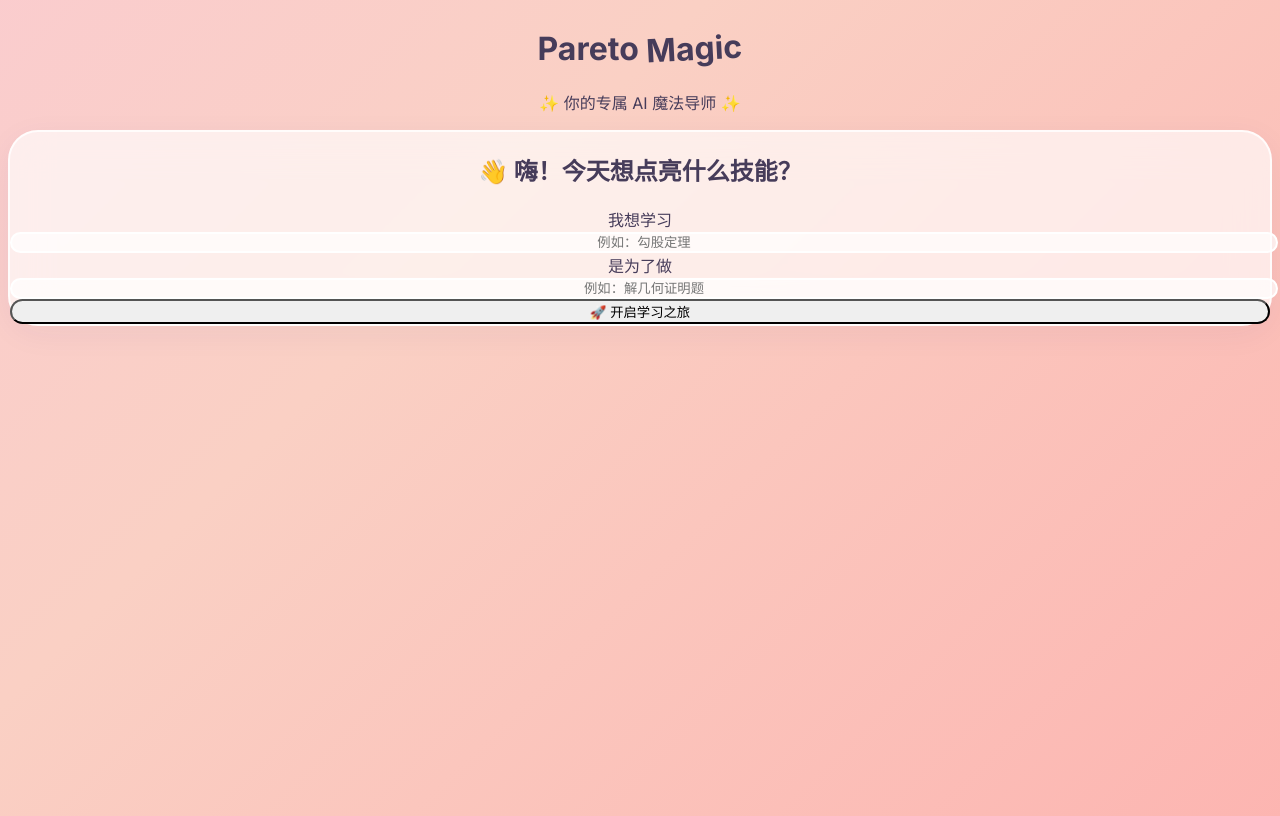
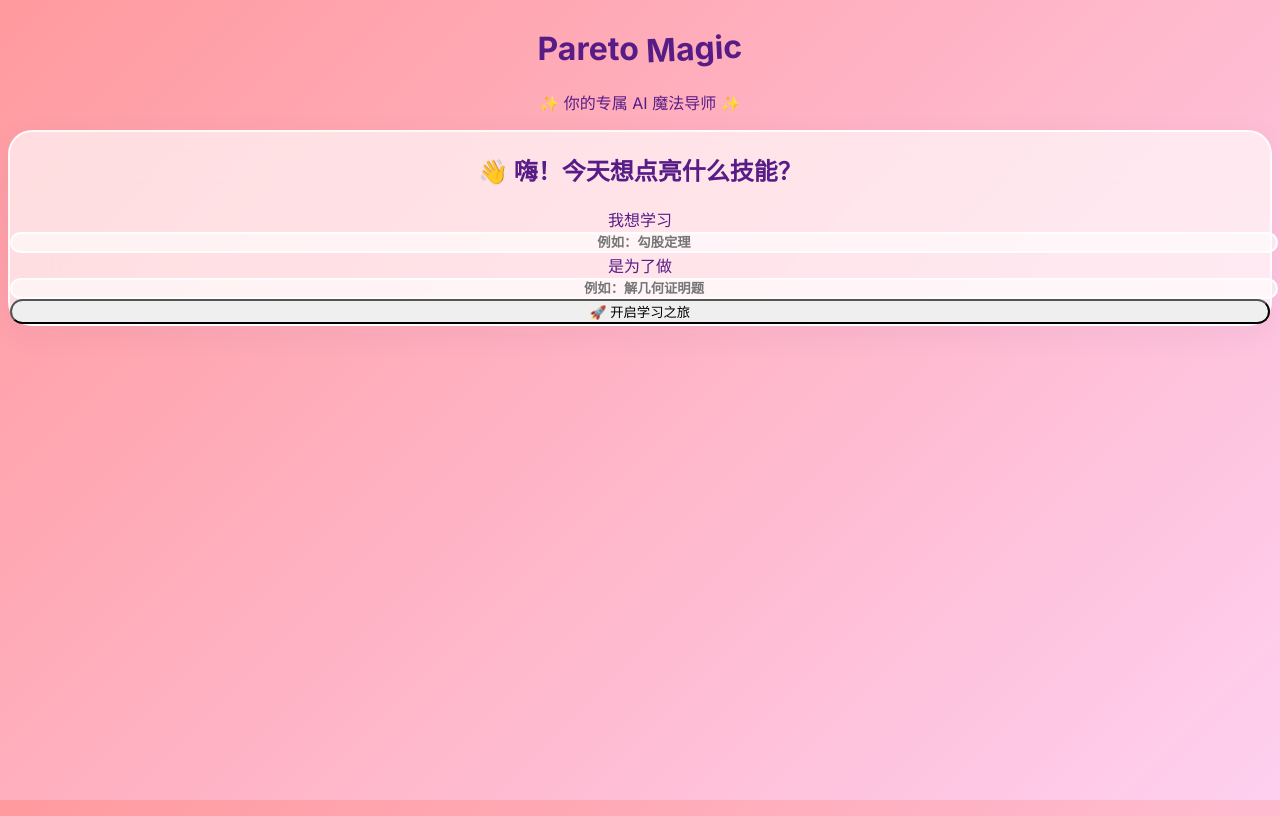
Before and after one commit to patrick1130/Learning-Assistant, a Next.js app: page / in a window 1280 px wide. Built offline with nearby package versions, Linux system fonts and the light colour scheme; what markmap-lib would draw is missing.

Commit message:
Fix: Add package-lock.json for Docker build

```diff
--- a/app/MindMapViewer.tsx
+++ b/app/MindMapViewer.tsx
@@ -20,7 +20,7 @@ export default function MindMapViewer({ markdown, title }: MindMapViewerProps) {
       const { root } = transformer.transform(markdown);
 
       if (!mmRef.current) {
-        // 创建实例，关闭工具栏以保持界面整洁
+        // 创建实例
         mmRef.current = Markmap.create(svgRef.current, {
           zoom: true,
           pan: true,
@@ -48,7 +48,7 @@ export default function MindMapViewer({ markdown, title }: MindMapViewerProps) {
   };
 
   return (
-    <div className="w-full h-[400px] md:h-[500px] bg-white/50 rounded-3xl border border-white/60 shadow-inner relative overflow-hidden group">
+    <div className="w-full h-[400px] bg-white/50 rounded-3xl border border-white/60 shadow-inner relative overflow-hidden group">
 
       {/* 脑图画布 */}
       <svg ref={svgRef} className="w-full h-full block" />
--- a/app/api/generate/route.js
+++ b/app/api/generate/route.js
@@ -9,21 +9,20 @@ export async function POST(req) {
     const openai = new OpenAI({ baseURL: 'https://api.deepseek.com', apiKey });
     const { topic, goal } = await req.json();
 
-    // 针对初中女生的 Prompt
     const systemPrompt = `
       用户是一位初中女生，她想学习 ${topic}，目标是 ${goal}。
       请为她设计一个 "80/20 魔法学习路径"。
 
       【要求】
       1. 输出纯 JSON 格式。
-      2. 语气要像大姐姐一样亲切、鼓励。
-      3. 只提供标题和简短有趣的介绍，不要长篇大论。
+      2. 语气亲切、像大姐姐一样。
+      3. 只提供标题和简短的一句话介绍。不要长篇大论。
 
       【JSON 结构】:
       {
         "core_concepts": [{ "title": "知识碎片名", "short_desc": "一句话可爱的简介" }],
         "mini_projects": [{ "level": "Lv.1", "title": "任务名", "description": "任务简介", "steps": ["步骤1", "步骤2"] }],
-        "pitfalls": [{ "problem": "小怪兽(常见坑)", "solution": "防御术(一句话解法)" }]
+        "pitfalls": [{ "problem": "常见小怪兽(坑)", "solution": "一句话防御术" }]
       }
     `;
 
--- a/app/globals.css
+++ b/app/globals.css
@@ -3,51 +3,46 @@
 @tailwind utilities;
 
 :root {
-  --foreground-rgb: 70, 60, 90;
+  --foreground-rgb: 88, 28, 135;
 }
 
 body {
   color: rgb(var(--foreground-rgb));
-  /* 梦幻粉紫色渐变 */
-  background: linear-gradient(-45deg, #ff9a9e, #fad0c4, #fbc2eb, #a18cd1);
-  background-size: 400% 400%;
-  animation: gradientBG 15s ease infinite;
+  /* 还原截图中的粉色调梦幻渐变 */
+  background: linear-gradient(135deg, #ff9a9e 0%, #fecfef 99%, #fecfef 100%);
+  background-attachment: fixed;
   min-height: 100vh;
+  font-family: system-ui, -apple-system, sans-serif;
 }
 
-@keyframes gradientBG {
-  0% { background-position: 0% 50%; }
-  50% { background-position: 100% 50%; }
-  100% { background-position: 0% 50%; }
-}
-
-/* 毛玻璃卡片 - 大圆角 */
+/* 核心：毛玻璃卡片 */
 .glass-card {
   background: rgba(255, 255, 255, 0.65);
   backdrop-filter: blur(20px);
   -webkit-backdrop-filter: blur(20px);
   border: 2px solid rgba(255, 255, 255, 0.8);
   box-shadow: 0 8px 32px 0 rgba(31, 38, 135, 0.05);
-  border-radius: 30px; /* 特别加大圆角，更可爱 */
+  border-radius: 24px;
 }
 
-/* 输入框 - 胶囊形状 */
+/* 输入框：白色半透明胶囊 */
 .glass-input {
-  background: rgba(255, 255, 255, 0.7);
-  border: 2px solid white;
+  background: rgba(255, 255, 255, 0.6);
+  border: 2px solid rgba(255, 255, 255, 0.8);
   transition: all 0.3s ease;
   color: #6b4c9a;
+  border-radius: 16px;
   text-align: center;
-  border-radius: 99px; /* 胶囊圆角 */
+  font-weight: 600;
 }
 .glass-input:focus {
   background: white;
   border-color: #d8b4fe;
-  box-shadow: 0 0 0 4px rgba(216, 180, 254, 0.3);
+  box-shadow: 0 0 0 4px rgba(255, 180, 254, 0.3);
   outline: none;
-  transform: scale(1.02);
 }
 
+/* 动画 */
 .animate-fade-in {
   animation: fadeIn 0.6s cubic-bezier(0.22, 1, 0.36, 1) forwards;
 }
@@ -58,5 +53,5 @@ body {
 
 .markmap { width: 100%; height: 100%; }
 
-/* 隐藏 Netlify 徽章 */
+/* 隐藏左下角的 Netlify 按钮 */
 iframe[name="netlify-identity-widget"] { display: none !important; }
--- a/app/page.tsx
+++ b/app/page.tsx
@@ -52,13 +52,15 @@ function ConceptCard({ item, topic, goal, onRead }: { item: CoreConcept, topic:
       <p className="text-sm text-slate-600 pl-7 opacity-80">{item.short_desc}</p>
 
       {isOpen && (
-        <div className="mt-4 pt-4 border-t border-white/50 text-sm leading-7 text-slate-700 animate-fade-in cursor-default" onClick={e => e.stopPropagation()}>
+        <div className="mt-4 pt-4 border-t border-purple-100 text-sm leading-7 text-slate-700 animate-fade-in cursor-default" onClick={e => e.stopPropagation()}>
           {loading ? (
-            <div className="flex items-center gap-2 text-purple-500 py-2"><span className="animate-bounce">🪄</span> AI 正在施法中...</div>
+            <div className="flex items-center gap-2 text-purple-500 py-2 justify-center">
+              <span className="animate-spin">🪄</span> 魔法施展中...
+            </div>
           ) : (
             <>
               {data?.visual_svg && (
-                <div className="mb-4 p-4 bg-white/40 rounded-xl border border-white/60 flex justify-center" dangerouslySetInnerHTML={{ __html: data.visual_svg }} />
+                <div className="mb-4 p-4 bg-purple-50/50 rounded-xl border border-purple-100 flex justify-center shadow-inner" dangerouslySetInnerHTML={{ __html: data.visual_svg }} />
               )}
               <div className="whitespace-pre-wrap">{data?.content}</div>
             </>
@@ -105,7 +107,7 @@ function ProjectCard({ proj, topic, goal, onRead }: { proj: MiniProject, topic:
       </button>
 
       {showAnswer && (
-        <div className="mt-3 p-5 bg-slate-800 text-slate-50 rounded-xl text-sm whitespace-pre-wrap font-mono relative overflow-hidden">
+        <div className="mt-3 p-5 bg-slate-800 text-slate-50 rounded-xl text-sm whitespace-pre-wrap font-mono relative overflow-hidden shadow-inner">
           {loading ? <div className="text-center py-4 text-pink-200">🔮 水晶球正在显影...</div> : (
              <>
                {data?.visual_svg && <div className="mb-4 p-4 bg-white/10 rounded-xl flex justify-center" dangerouslySetInnerHTML={{ __html: data.visual_svg }} />}
@@ -217,11 +219,11 @@ export default function Home() {
   }, [result, topic]);
 
   return (
-    // 关键修正：min-h-screen 确保铺满屏幕，justify-center items-start pt-20 确保卡片在视觉中心偏上
-    <main className="min-h-screen p-4 flex justify-center items-start pt-20">
+    // 关键修正：items-start pt-20 确保卡片在上方
+    <main className="min-h-screen p-4 flex flex-col items-center pt-20 pb-20">
 
-      {/* 关键修正：max-w-xl 限制宽度为 576px，这会让卡片变窄，变精致 */}
-      <div className="w-full max-w-xl space-y-8">
+      {/* 核心修正：max-w-lg 强制宽度，还原精致感 */}
+      <div className="w-full max-w-lg space-y-8">
 
         {/* 顶部标题 */}
         <header className="text-center">
@@ -231,15 +233,13 @@ export default function Home() {
           <p className="text-white/90 font-medium text-lg">✨ 你的专属 AI 魔法导师 ✨</p>
         </header>
 
-        {/* 核心交互区 (输入框) */}
+        {/* 核心交互区 */}
         <div className="glass-card p-8 transform transition-all hover:scale-[1.01] duration-500">
           {!result ? (
             <div className="space-y-8 text-center">
               <h2 className="text-2xl font-bold text-slate-700">👋 嗨！今天想点亮什么技能？</h2>
 
-              {/* 输入框垂直排列，上下有间距，确保不拥挤 */}
               <div className="flex flex-col gap-6">
-
                 <div className="space-y-2">
                   <label className="text-sm font-bold text-purple-500 uppercase tracking-wider block">我想学习</label>
                   <input
@@ -259,7 +259,6 @@ export default function Home() {
                     placeholder="例如：解几何证明题"
                   />
                 </div>
-
               </div>
 
               <button
@@ -271,7 +270,6 @@ export default function Home() {
               </button>
             </div>
           ) : (
-            // 结果页头部：进度条
             <div className="text-center">
               <div className="flex justify-between items-end mb-2 px-1">
                 <span className="font-bold text-slate-600 text-sm">本章探索进度</span>
@@ -293,46 +291,39 @@ export default function Home() {
         {/* 内容展示区 */}
         {result && (
           <div className="space-y-8 pb-20 animate-fade-in">
-
-            {/* 脑图 */}
             <section className="glass-card p-2 rounded-3xl shadow-lg overflow-hidden">
                <MindMapViewer markdown={markdownContent} title={topic} />
             </section>
 
-            {/* 1. 概念列表 */}
             <div>
               <h2 className="text-xl font-bold text-white drop-shadow-sm mb-4 flex items-center pl-2">
                 <span className="bg-white/30 w-8 h-8 rounded-lg flex items-center justify-center mr-2 backdrop-blur-sm">🧩</span>
-                知识碎片 (Concepts)
+                知识碎片
               </h2>
-              {/* 改回单列显示，在窄屏幕下体验更好 */}
               <div className="flex flex-col gap-4">
                 {result.core_concepts.map((item, idx) => <ConceptCard key={idx} item={item} topic={topic} goal={goal} onRead={handleItemRead} />)}
               </div>
             </div>
 
-            {/* 2. 项目列表 */}
             <div>
               <h2 className="text-xl font-bold text-white drop-shadow-sm mb-4 flex items-center pl-2">
                 <span className="bg-white/30 w-8 h-8 rounded-lg flex items-center justify-center mr-2 backdrop-blur-sm">🏆</span>
-                技能试炼 (Quests)
+                技能试炼
               </h2>
               <div className="space-y-5">
                 {result.mini_projects.map((proj, idx) => <ProjectCard key={idx} proj={proj} topic={topic} goal={goal} onRead={handleItemRead} />)}
               </div>
             </div>
 
-            {/* 3. 避坑指南 */}
             <div>
               <h2 className="text-xl font-bold text-white drop-shadow-sm mb-4 flex items-center pl-2">
                 <span className="bg-white/30 w-8 h-8 rounded-lg flex items-center justify-center mr-2 backdrop-blur-sm">🛡️</span>
-                防御结界 (Shields)
+                防御结界
               </h2>
               <div className="grid gap-4">
                 {result.pitfalls.map((pit, idx) => <PitfallCard key={idx} pit={pit} topic={topic} goal={goal} />)}
               </div>
             </div>
-
           </div>
         )}
       </div>
```
Also changed, not shown: app/api/expand/route.js (+8 -8 lines), 1 other file (tests, documents, lock files or other folders).
